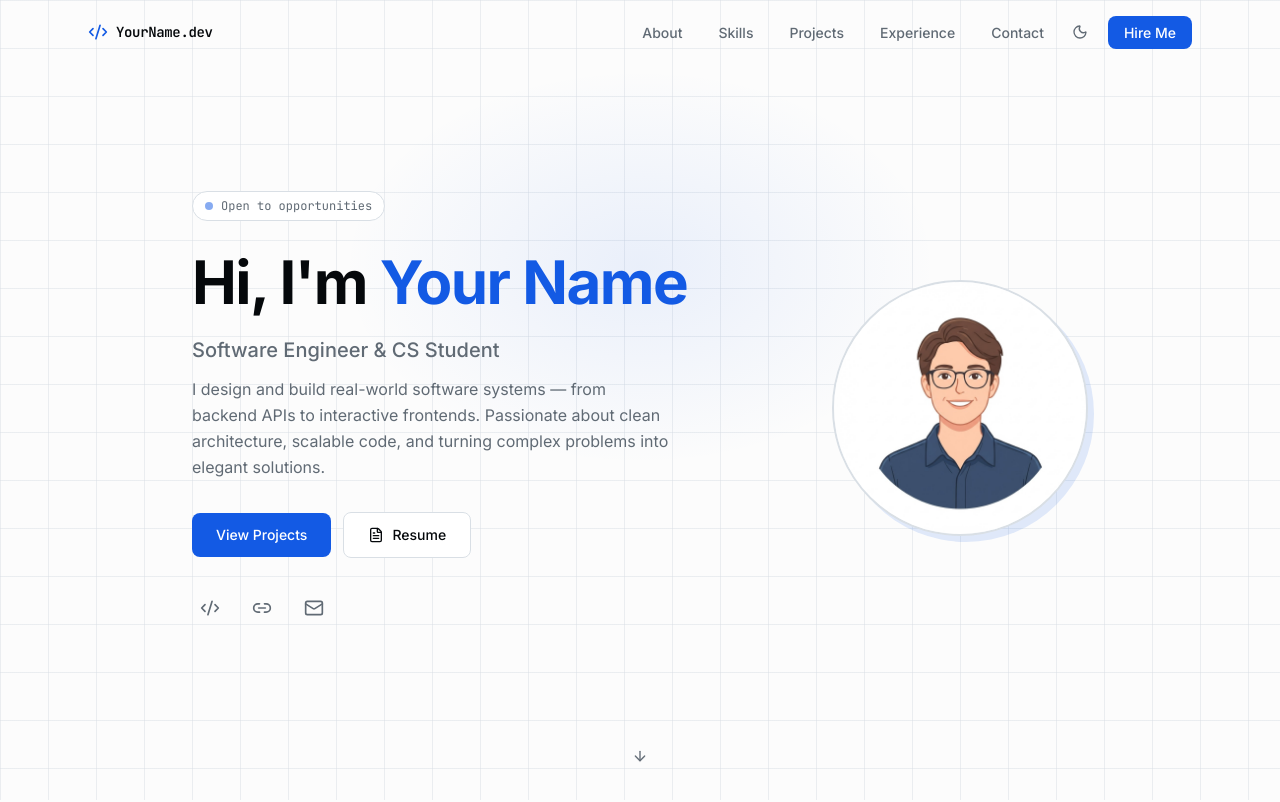
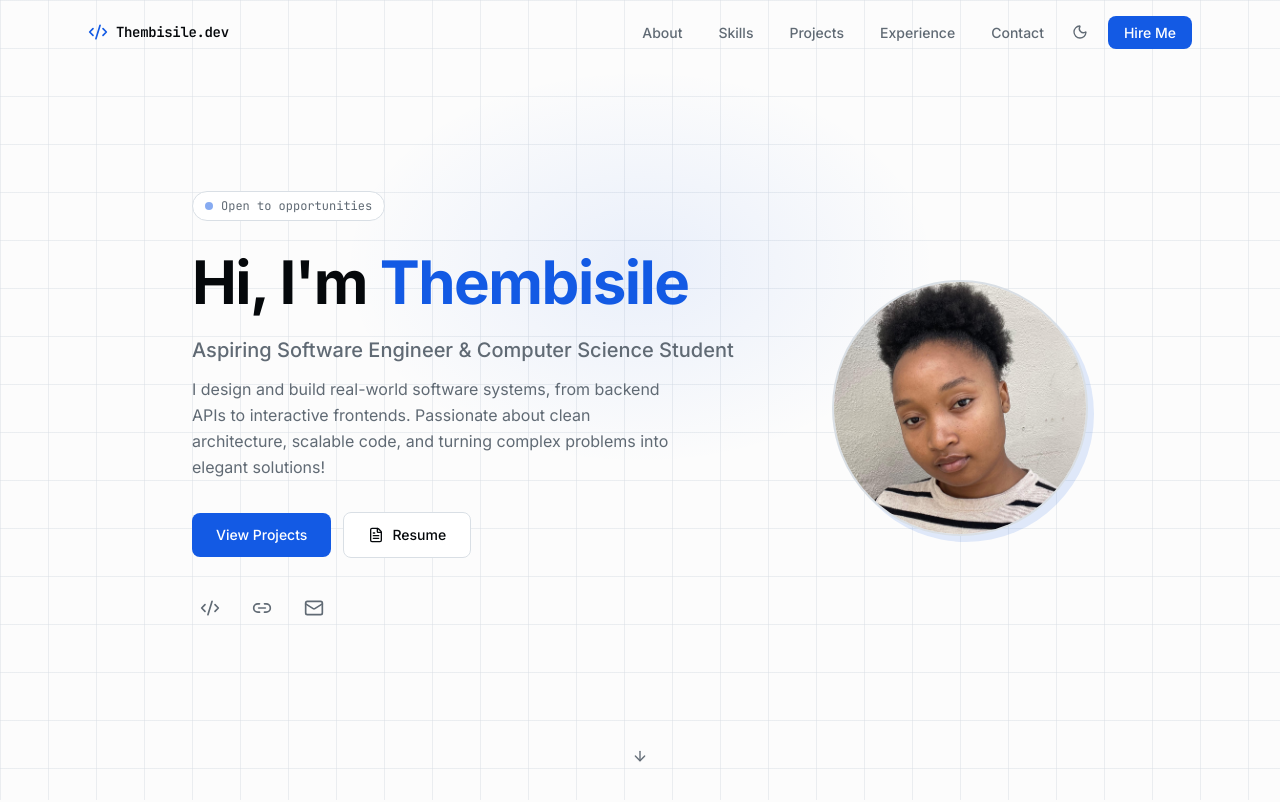
Before and after one commit to TS-mak/Latest-PortfolioWebsite, a Next.js app in the folder software-engineer-portfolio/: page / in a window 1280 px wide. Shown: the top 802 px of the page. Built offline with nearby package versions, Linux system fonts and the light colour scheme.

Commit message:
Modifying hero section elements and the navigation bar

```diff
--- a/software-engineer-portfolio/components/hero-section.tsx
+++ b/software-engineer-portfolio/components/hero-section.tsx
@@ -37,17 +37,17 @@ export default function HeroSection() {
 
           <h1 className="text-4xl sm:text-5xl lg:text-6xl font-bold tracking-tight text-foreground leading-tight text-balance mb-4">
             Hi, I&apos;m{' '}
-            <span className="text-[oklch(0.52_0.22_262)]">Your Name</span>
+            <span className="text-[oklch(0.52_0.22_262)]">Thembisile</span>
           </h1>
 
           <p className="text-lg sm:text-xl font-medium text-muted-foreground mb-3 text-pretty">
-            Software Engineer &amp; CS Student
+            Aspiring Software Engineer &amp; Computer Science Student
           </p>
 
           <p className="text-base text-muted-foreground leading-relaxed max-w-lg mb-8 text-pretty">
-            I design and build real-world software systems — from backend APIs to interactive
+            I design and build real-world software systems, from backend APIs to interactive
             frontends. Passionate about clean architecture, scalable code, and turning complex
-            problems into elegant solutions.
+            problems into elegant solutions!
           </p>
 
           {/* CTAs */}
@@ -72,7 +72,7 @@ export default function HeroSection() {
           {/* Social links */}
           <div className="flex items-center gap-4 justify-center md:justify-start">
             <a
-              href="https://github.com/yourusername"
+              href="https://github.com/TS-mak"
               target="_blank"
               rel="noopener noreferrer"
               aria-label="GitHub profile"
@@ -81,7 +81,7 @@ export default function HeroSection() {
               <Code2 className="w-5 h-5" />
             </a>
             <a
-              href="https://linkedin.com/in/yourusername"
+              href="https://linkedin.com/in/thembisile-makhubu-seipati"
               target="_blank"
               rel="noopener noreferrer"
               aria-label="LinkedIn profile"
@@ -90,7 +90,7 @@ export default function HeroSection() {
               <Link2 className="w-5 h-5" />
             </a>
             <a
-              href="mailto:your@email.com"
+              href="mailto:makhubuts4@gmail.com"
               aria-label="Send email"
               className="p-2 rounded-md text-muted-foreground hover:text-foreground hover:bg-secondary transition-colors"
             >
@@ -112,7 +112,7 @@ export default function HeroSection() {
             />
             <div className="relative w-full h-full rounded-full border-2 border-border overflow-hidden bg-secondary">
               <Image
-                src="/avatar.png"
+                src="/thembisile.jpeg"
                 alt="Profile photo"
                 fill
                 className="object-cover"
--- a/software-engineer-portfolio/components/navbar.tsx
+++ b/software-engineer-portfolio/components/navbar.tsx
@@ -67,7 +67,7 @@ export default function Navbar() {
           aria-label="Go to home"
         >
           <Code2 className="w-5 h-5 text-[oklch(0.52_0.22_262)]" aria-hidden="true" />
-          <span className="font-mono text-sm tracking-tight">YourName.dev</span>
+          <span className="font-mono text-sm tracking-tight">Thembisile.dev</span>
         </a>
 
         {/* Desktop Nav */}
```
Also changed, not shown: software-engineer-portfolio/public/thembisile.jpeg (added).
